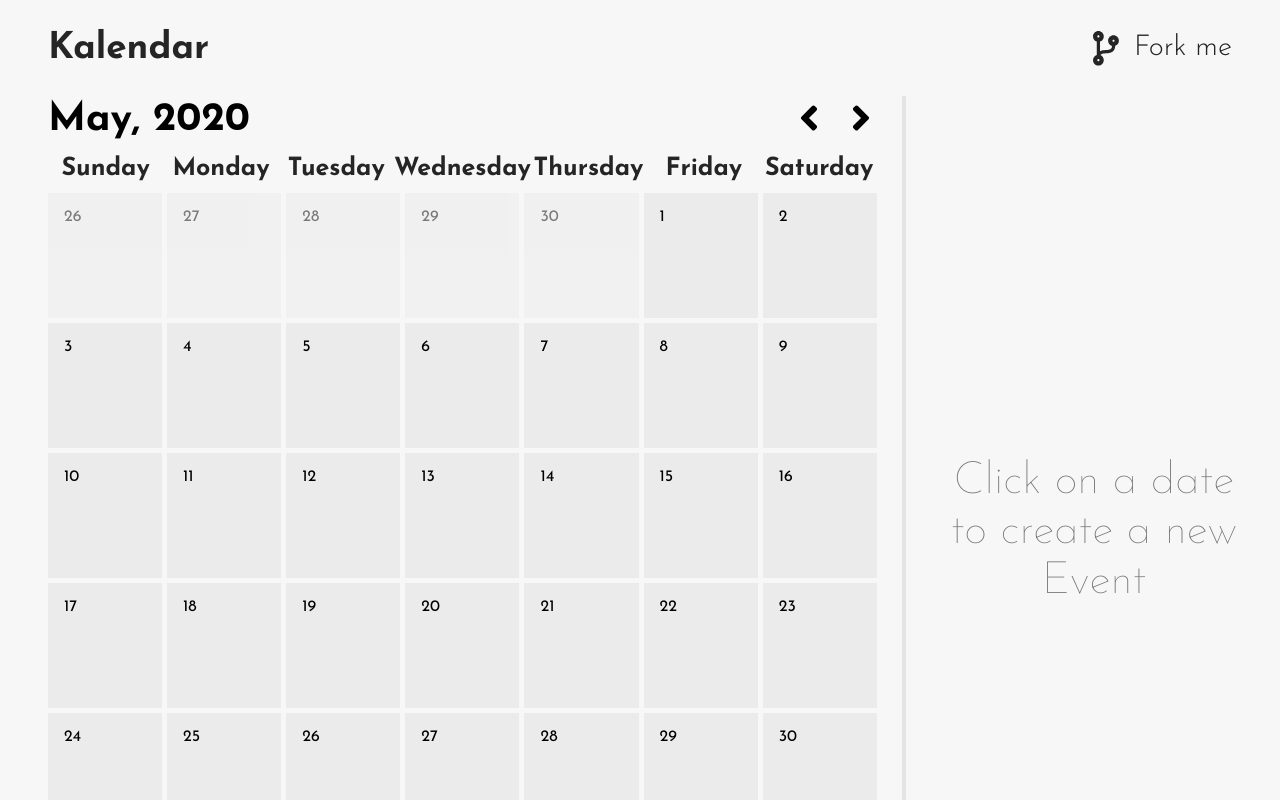
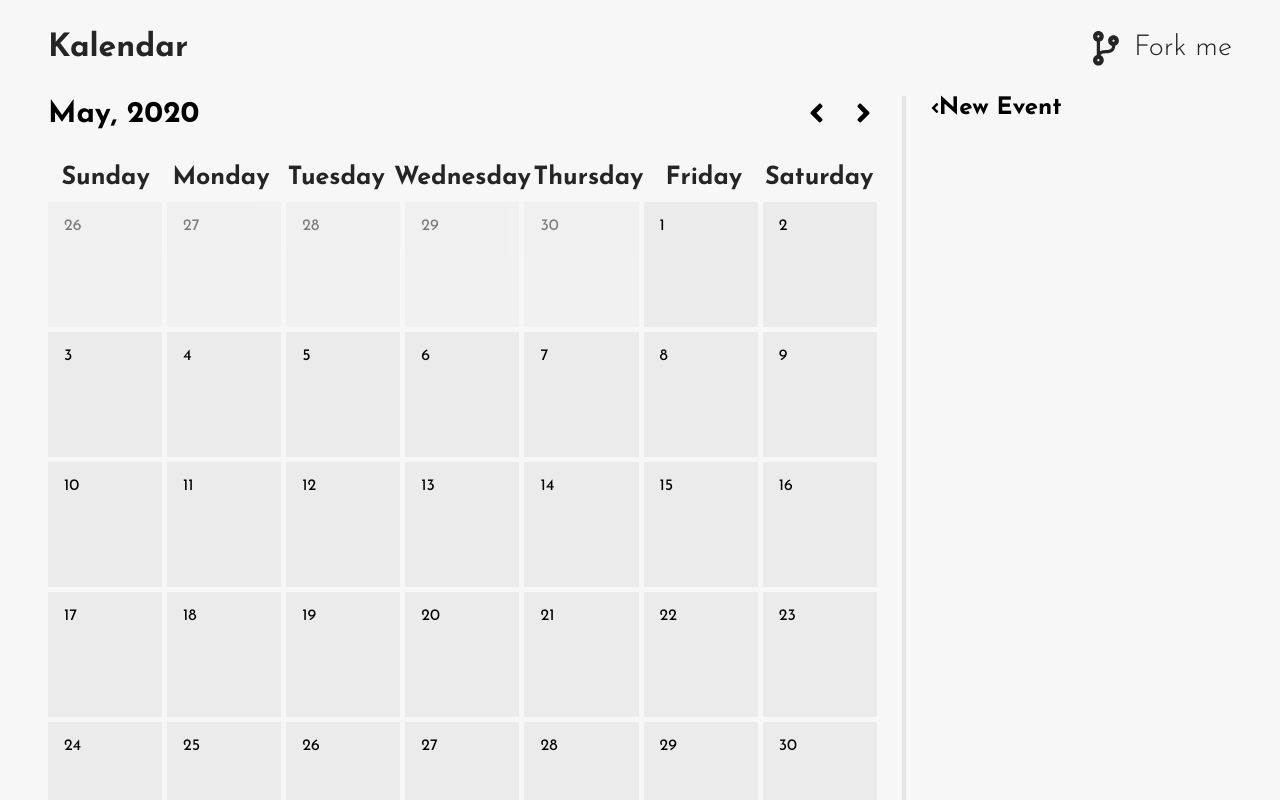
Before and after one commit to flavioribeirojr/kalendar, a React (Create React App) app: page /new-event in a window 1280 px wide. Shown: the top 800 px of the page. Built offline with nearby package versions, Linux system fonts and the light colour scheme.

Commit message:
Add new event component

```diff
--- a/src/components/app/App.module.css
+++ b/src/components/app/App.module.css
@@ -10,10 +10,12 @@
 .wrapper > .main {
     display: grid;
     grid-template-columns: 70% 30%;
+    grid-auto-rows: max-content;
     gap: 25px;
 }
 
 .wrapper > .main > .events {
     border-left: 4px solid #e4e4e4;
     padding-left: 25px;
+    display: flex;
 }
--- a/src/components/app/App.tsx
+++ b/src/components/app/App.tsx
@@ -4,13 +4,20 @@ import { Header } from '../header';
 import { Footer } from '../footer';
 import { Calendar } from '../calendar';
 import { EventOutlet } from '../event-outlet/EventOutlet';
+import { useNavigator } from '../../hooks/navigator';
 
 export function App(): React.ReactElement {
+  const navigator = useNavigator();
+
+  function onCalendarDateSelected(date: Date) {
+    navigator.navigateTo(`/new-event?date=${date.toISOString()}`);
+  }
+
   return (
     <div className={styles.wrapper}>
       <Header />
       <main className={styles.main}>
-        <Calendar />
+        <Calendar onDateSelected={onCalendarDateSelected} />
         <div className={styles.events}>
           <EventOutlet />
         </div>
--- a/src/components/calendar/header/Header.module.css
+++ b/src/components/calendar/header/Header.module.css
@@ -2,10 +2,11 @@
     display: flex;
     align-items: center;
     justify-content: space-between;
+    margin-bottom: 20px;
 }
 
 .calendarHead > .calendarHeadTitle {
-    font-size: 40px;
+    font-size: 30px;
 }
 
 .calendarHead > .calendarHeadOptions {
@@ -17,7 +18,7 @@
 .calendarHead > .calendarHeadOptions > .calendarHeadOptionsButton {
     background-color: transparent;
     border: none;
-    font-size: 40px;
+    font-size: 30px;
     cursor: pointer;
 }
 
--- a/src/components/event-outlet/EventOutlet.tsx
+++ b/src/components/event-outlet/EventOutlet.tsx
@@ -1,15 +1,17 @@
 import React from 'react';
-import { BrowserRouter as Router, Switch, Route } from 'react-router-dom';
+import { Switch, Route } from 'react-router-dom';
 import { EventHome } from '../../routes/EventHome/EventHome';
+import { NewEvent } from '../../routes/NewEvent/NewEvent';
 
 export function EventOutlet() {
   return (
-    <Router>
-      <Switch>
-        <Route path="/">
-          <EventHome />
-        </Route>
-      </Switch>
-    </Router>
+    <Switch>
+      <Route path="/" exact>
+        <EventHome />
+      </Route>
+      <Route path="/new-event" exact>
+        <NewEvent />
+      </Route>
+    </Switch>
   );
 }
--- a/src/components/header/Header.module.css
+++ b/src/components/header/Header.module.css
@@ -6,7 +6,7 @@
 }
 
 .header > .headerTitle {
-    font-size: 2.3em;
+    font-size: 2em;
     color: #252525;
     font-weight: bold;
 }
--- /dev/null
+++ b/src/hooks/navigator.ts
@@ -0,0 +1,13 @@
+import { useHistory } from 'react-router-dom';
+
+export function useNavigator() {
+  const history = useHistory();
+
+  function navigateTo(path: string) {
+    history.push(path);
+  }
+
+  return {
+    navigateTo
+  };
+}
--- a/src/index.tsx
+++ b/src/index.tsx
@@ -1,12 +1,15 @@
 import React from 'react';
 import ReactDOM from 'react-dom';
 import { App } from './components/app';
+import { BrowserRouter } from 'react-router-dom';
 import * as serviceWorker from './serviceWorker';
 import './assets/css/body.css';
 
 ReactDOM.render(
   <React.StrictMode>
-    <App />
+    <BrowserRouter>
+      <App />
+    </BrowserRouter>
   </React.StrictMode>,
   document.getElementById('root')
 );
--- a/src/routes/EventHome/EventHome.module.css
+++ b/src/routes/EventHome/EventHome.module.css
@@ -2,7 +2,6 @@
     display: flex;
     justify-content: center;
     align-items: center;
-    height: 100%;
 }
 
 .eventHome > .eventHomeMessage {
--- /dev/null
+++ b/src/routes/NewEvent/NewEvent.module.css
@@ -0,0 +1,4 @@
+.newEvent > .newEventHeader {
+    display: flex;
+    align-items: center;
+}
--- /dev/null
+++ b/src/routes/NewEvent/NewEvent.tsx
@@ -0,0 +1,16 @@
+import React from 'react';
+import { Icon, IconNames } from '../../components/icon';
+import styles from './NewEvent.module.css';
+
+export function NewEvent() {
+  return (
+    <section className={styles.newEvent}>
+      <header className={styles.newEventHeader}>
+        <Icon name={IconNames.angleLeft} />
+        <h2>
+          New Event
+        </h2>
+      </header>
+    </section>
+  )
+}
```
Also changed, not shown: 1 other file (tests, documents, lock files or other folders).
